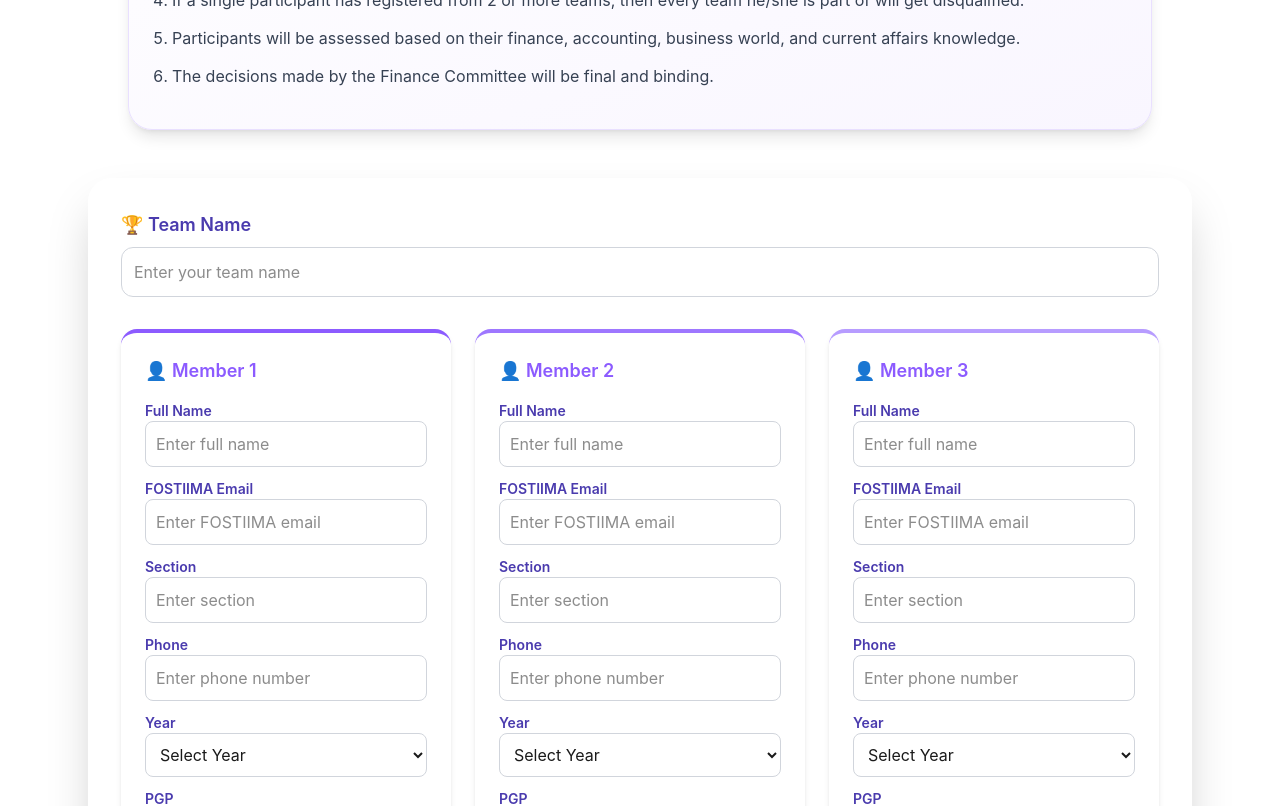
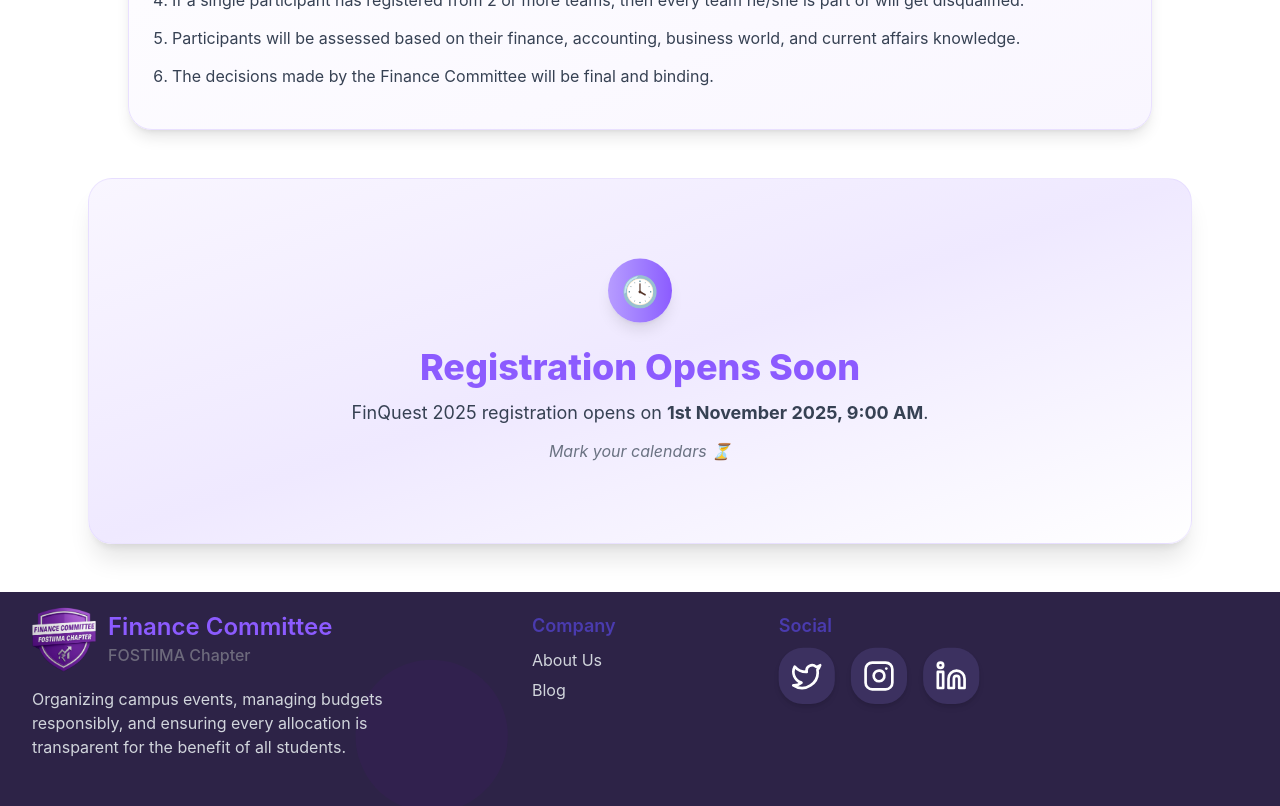
Before and after one commit to Ash1912/FC-FBS, a Next.js app: page /finquest/register in a window 1280 px wide. Shown: the part 620-1426 px from the top of the page. Built offline with nearby package versions, Linux system fonts and the light colour scheme.

Commit message:
Roadmap added

```diff
--- a/app/api/finquest/register/route.ts
+++ b/app/api/finquest/register/route.ts
@@ -1,15 +1,24 @@
 import { NextResponse } from "next/server";
 import { prisma } from "@/lib/prisma";
 
-const REGISTRATION_DEADLINE = new Date("2025-11-03T20:00:00+05:30");// 8:00 PM IST
+// 🗓 Registration Window
+const REGISTRATION_START = new Date("2025-10-30T06:00:00+05:30"); // 6:00 AM IST
+const REGISTRATION_END = new Date("2025-11-03T20:00:00+05:30");   // 8:00 PM IST
 
 // 🟩 POST → Register a FinQuest team
 export async function POST(req: Request) {
   try {
     const now = new Date();
 
-    // 🕒 Check if registration is closed
-    if (now > REGISTRATION_DEADLINE) {
+    // 🕒 Check if registration is outside allowed window
+    if (now < REGISTRATION_START) {
+      return NextResponse.json(
+        { error: "🕓 Registration hasn't opened yet. It starts on 30th October 2025 at 12:00 AM." },
+        { status: 403 }
+      );
+    }
+
+    if (now > REGISTRATION_END) {
       return NextResponse.json(
         { error: "⏰ Registration is closed. The deadline was 3rd November 2025, 8:00 PM." },
         { status: 403 }
--- a/app/finquest/register/page.tsx
+++ b/app/finquest/register/page.tsx
@@ -80,11 +80,13 @@ export default function FinQuestRegisterPage() {
     }
   };
 
-  // 🕒 STEP 1: Add deadline logic here
-  const registrationDeadline = new Date("2025-11-03T20:00:00+05:30"); // 2 minutes from now
-  // 8:00 PM IST
+  // 🕒 STEP 1: Define registration window
+  const registrationStart = new Date("2025-10-30T06:00:00+05:30");
+  const registrationEnd = new Date("2025-11-03T20:00:00+05:30");
   const now = new Date();
-  const registrationClosed = now > registrationDeadline;
+
+  const registrationNotStarted = now < registrationStart;
+  const registrationClosed = now > registrationEnd;
 
   return (
     <>
@@ -160,44 +162,83 @@ export default function FinQuestRegisterPage() {
 
       {/* Registration Form */}
       <main className="max-w-6xl mx-auto px-6 py-12">
-        {registrationClosed ? (
+        {registrationNotStarted ? (
+          // 🟨 Registration Not Yet Started
+          <div className="text-center py-20 px-8 bg-gradient-to-br from-[#F9F6FF] via-[#EFE9FF] to-white rounded-3xl shadow-xl border border-[#E0D4FF]/50 backdrop-blur-xl">
+            <div className="w-16 h-16 bg-gradient-to-r from-[#B79CFF] to-[#8C5BFF] rounded-full flex items-center justify-center mx-auto mb-6 shadow-lg animate-bounce-slow">
+              <span className="text-white text-3xl">🕓</span>
+            </div>
+            <h2 className="text-4xl font-extrabold text-[#8C5BFF] mb-3">
+              Registration Opens Soon
+            </h2>
+            <p className="text-gray-700 text-lg">
+              FinQuest 2025 registration opens on{" "}
+              <b>1st November 2025, 9:00 AM</b>.
+            </p>
+            <p className="text-gray-500 mt-3 italic">Mark your calendars ⏳</p>
+          </div>
+        ) : registrationClosed ? (
           // 🟥 Registration Closed Message
           <div className="relative text-center py-20 px-8 bg-gradient-to-br from-white/80 via-[#F8F5FF]/90 to-[#EFE9FF]/90 backdrop-blur-xl rounded-3xl shadow-2xl border border-[#E0D4FF]/50 animate-fadeIn overflow-hidden">
-            {/* ✨ Background Glow Effects */}
             <div className="absolute -top-10 -right-10 w-48 h-48 bg-[#8C5BFF]/30 rounded-full blur-3xl opacity-60 animate-pulse-slow"></div>
             <div className="absolute -bottom-10 -left-10 w-48 h-48 bg-[#B79CFF]/30 rounded-full blur-3xl opacity-60 animate-pulse-slow delay-2000"></div>
 
-            {/* 🕒 Icon and Heading */}
             <div className="relative z-10 flex flex-col items-center space-y-4">
               <div className="w-16 h-16 bg-gradient-to-r from-[#8C5BFF] to-[#B79CFF] rounded-full flex items-center justify-center shadow-lg animate-bounce-slow">
                 <span className="text-white text-3xl">⏰</span>
               </div>
-
-              <h2 className="text-5xl font-extrabold bg-gradient-to-r from-[#8C5BFF] to-[#B79CFF] bg-clip-text text-transparent drop-shadow-lg">
+              <h2 className="text-5xl font-extrabold bg-gradient-to-r from-[#8C5BFF] to-[#B79CFF] bg-clip-text text-transparent drop-shadow-lg leading-[1.15] pb-[0.15em]">
                 Registration Closed
               </h2>
 
-              <p className="text-gray-700 text-lg mt-4 leading-relaxed max-w-2xl">
+              <p className="text-gray-700 text-lg leading-relaxed mb-2">
                 Thank you for your enthusiasm and overwhelming response to{" "}
-                <span className="font-bold text-[#8C5BFF]">FinQuest 2025</span>!
+                <a
+                  href="https://fc-fbs.vercel.app/finquest/register"
+                  target="_blank"
+                  className="text-[#8C5BFF] font-semibold hover:underline hover:text-[#6B33FF]"
+                >
+                  FinQuest 2025
+                </a>
+                !
+              </p>
+
+              <p className="text-gray-700 text-lg mb-6">
                 Registrations officially closed on{" "}
-                <span className="font-semibold text-[#6A4EFF]">
+                <span className="font-semibold text-[#6B33FF]">
                   3rd November 2025, 8:00 PM
                 </span>
                 .
               </p>
-
               <p className="text-gray-500 mt-3 italic">
                 Stay tuned for the{" "}
+                <span className="text-[#8C5BFF] font-medium">
+                  Semi-Final Round
+                </span>{" "}
+                updates on{" "}
+                <span className="font-semibold text-[#6A4EFF]">
+                  4th November 🏁
+                </span>{" "}
+                and the{" "}
                 <span className="text-[#8C5BFF] font-medium">Final Round</span>{" "}
                 updates on{" "}
                 <span className="font-semibold text-[#6A4EFF]">
-                  6th November 🏁
+                  6th November 🎯
                 </span>
+                .
               </p>
-
-              {/* Decorative Line */}
               <div className="mt-6 w-32 h-1 bg-gradient-to-r from-[#8C5BFF] to-[#B79CFF] rounded-full animate-pulse"></div>
+              <p className="mt-5 text-sm text-gray-500">
+                Follow us on{" "}
+                <a
+                  href="https://www.instagram.com/fostiima.finance_committe?utm_source=qr&igsh=N2w5bGtkYXJmZDBr"
+                  target="_blank"
+                  className="text-[#8C5BFF] hover:underline"
+                >
+                  Instagram
+                </a>{" "}
+                for live event updates 📢
+              </p>
             </div>
           </div>
         ) : (
```
